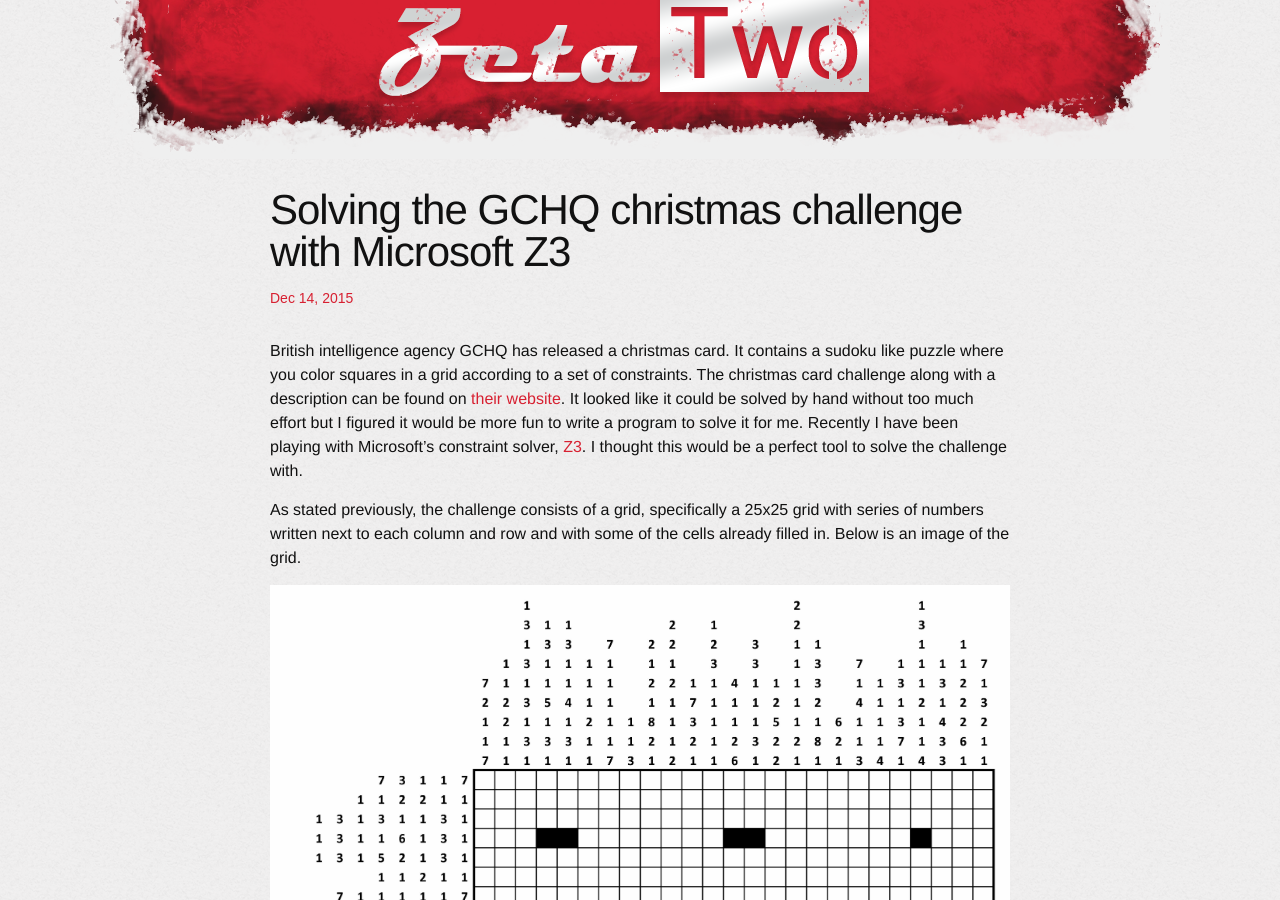
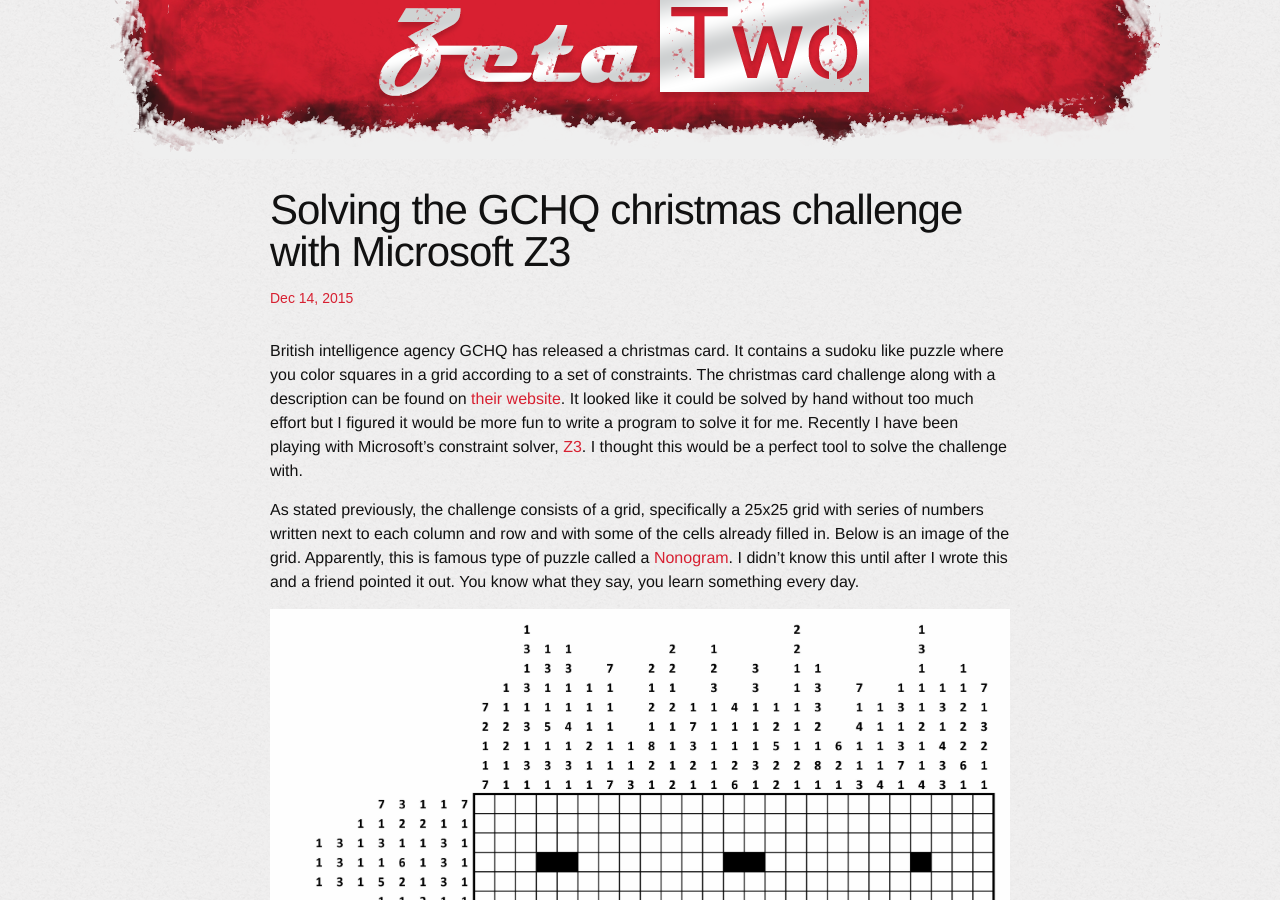
Before and after one commit to ZetaTwo/zetatwocom, a Jekyll site: the page built from _posts/ctf/2015-12-14-gchq-challenge-z3.md, in a window 1280 px wide and 900 px high. Built offline with Jekyll 4.4.1, drawn with Linux system fonts in a browser that asks for light colours; nearby versions of some CDN libraries; some web fonts are replaced; comment, search, counter and statistics services are not loaded.

Commit message:
Updated GCHQ post.

```diff
--- a/_posts/ctf/2015-12-14-gchq-challenge-z3.md
+++ b/_posts/ctf/2015-12-14-gchq-challenge-z3.md
@@ -14,7 +14,8 @@
 Recently I have been playing with Microsoft's constraint solver, [Z3](https://github.com/Z3Prover/z3). I thought this would be a perfect tool to solve the challenge with.
 
 As stated previously, the challenge consists of a grid, specifically a 25x25 grid with series of numbers written next to each column and row and with some of the cells already filled in.
-Below is an image of the grid.
+Below is an image of the grid. Apparently, this is famous type of puzzle called a [Nonogram](https://en.wikipedia.org/wiki/Nonogram). I didn't know this until after I wrote this and a friend pointed it out.
+You know what they say, you learn something every day.
 
 ![The GCHQ christmas challenge grid](/assets/images/ctf/gchq_christmas_card.jpg)
 
```
